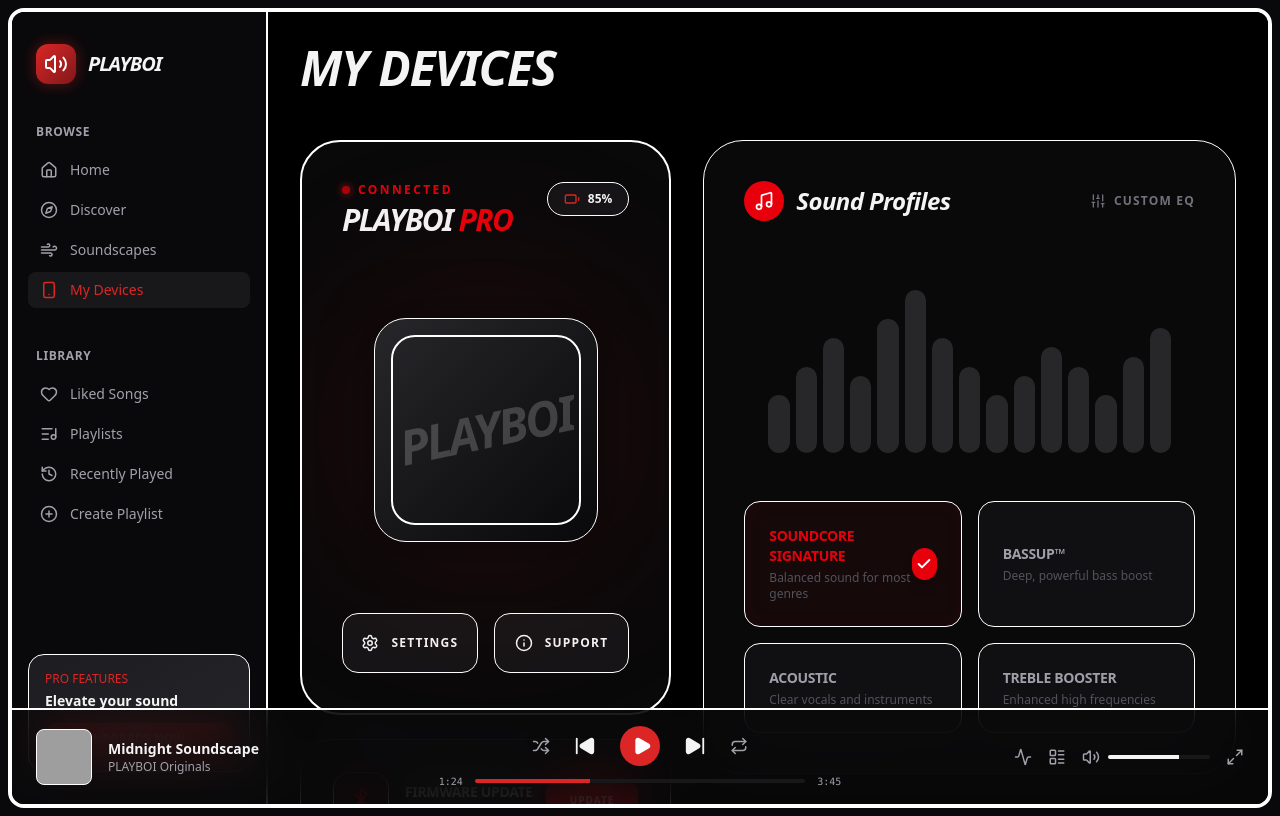
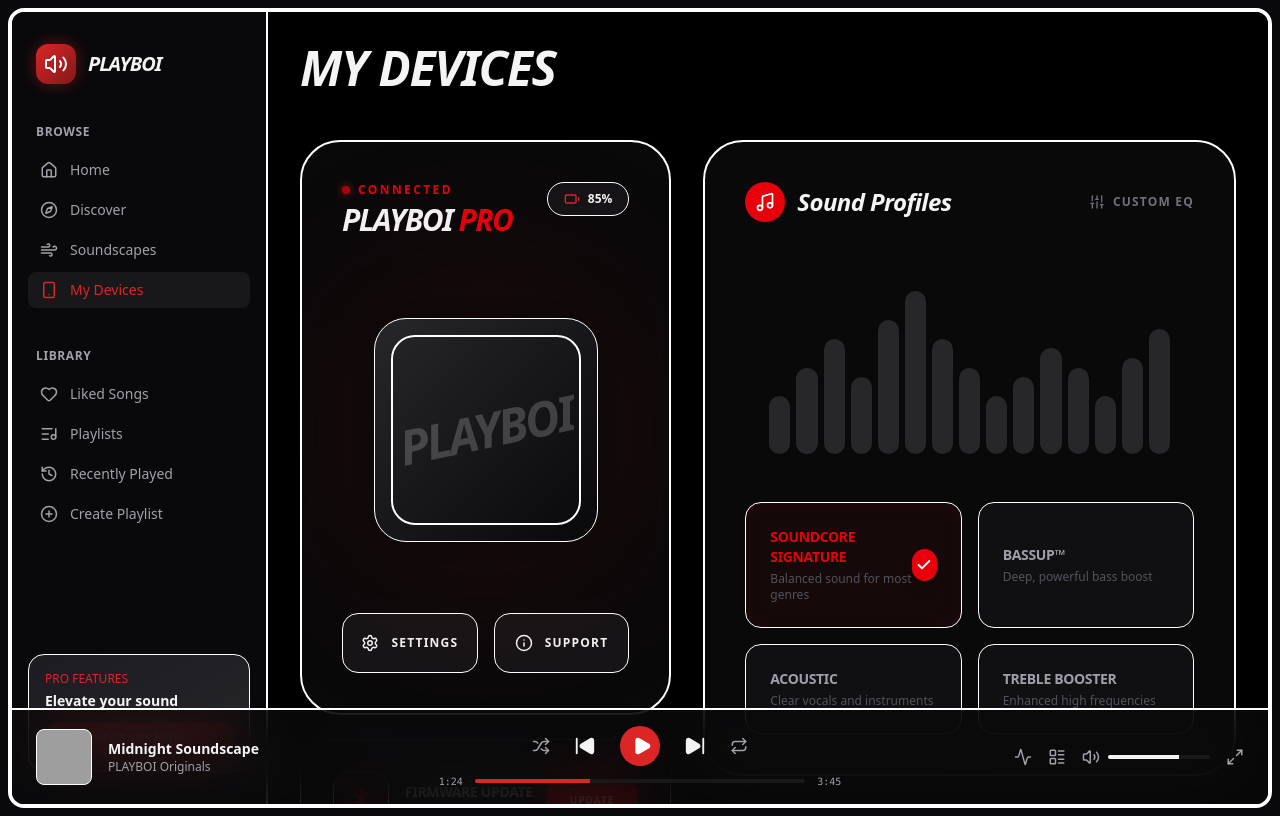
Before and after one commit to JJ2025-1/PLAYBOI, a Next.js app: page /devices in a window 1280 px wide. Built offline with nearby package versions, Linux system fonts and the light colour scheme; grey boxes are pictures that could not be loaded.

Commit message:
style: update sound profiles section border to white

```diff
--- a/app/devices/page.tsx
+++ b/app/devices/page.tsx
@@ -86,7 +86,7 @@ export default function DevicesPage() {
 
         {/* EQ Controls */}
         <div className="lg:col-span-7 flex flex-col gap-6">
-          <div className="rounded-[40px] border border-white/5 bg-zinc-900/40 p-10 backdrop-blur-md">
+          <div className="rounded-[40px] border-2 border-white bg-zinc-900/40 p-10 backdrop-blur-md">
             <div className="flex items-center justify-between mb-10">
               <div className="flex items-center gap-3">
                 <div className="h-10 w-10 rounded-full bg-red-600 flex items-center justify-center text-white">
```
